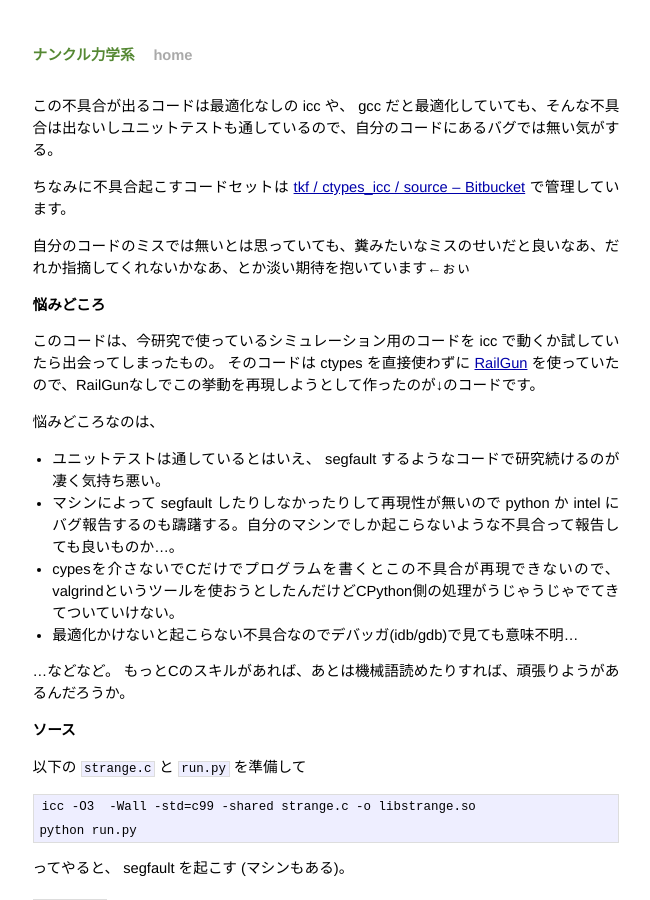
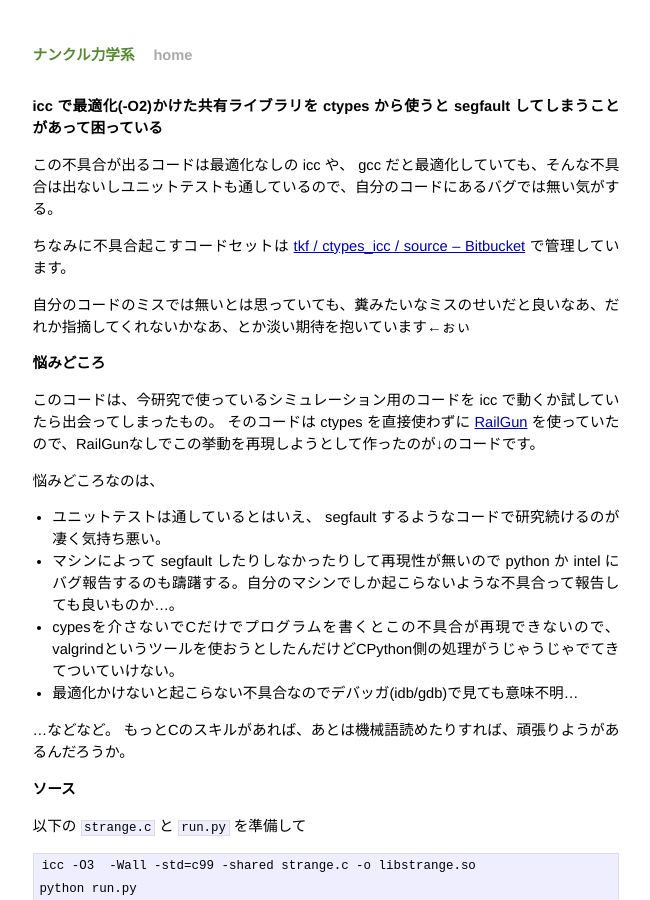
Before and after one commit to arataka/arataka.github.com, a Jekyll site: the page built from _posts/2011/04/2011-04-27-strange-ctypes-icc-segfault.markdown, in a window 1280 px wide and 900 px high. Shown: the whole window, without its empty margins (314-964 px from the left). Built offline with Jekyll 4.4.1, drawn with Linux system fonts in a browser that asks for light colours; a script that is not in the unit is left out; comment, search, counter and statistics services are not loaded.

Commit message:
fixed headings in 2011-04-27-strange-ctypes-icc-segfault.markdown

```diff
--- a/_posts/2011/04/2011-04-27-strange-ctypes-icc-segfault.markdown
+++ b/_posts/2011/04/2011-04-27-strange-ctypes-icc-segfault.markdown
@@ -2,6 +2,8 @@
 layout: post
 title: icc で最適化(-O2)かけた共有ライブラリを ctypes から使うと segfault してしまうことがあって困っている
 ---
+
+# {{ page.title }} #
 
 この不具合が出るコードは最適化なしの icc や、 gcc だと最適化していても、そんな不具合は出ないしユニットテストも通しているので、自分のコードにあるバグでは無い気がする。
 
@@ -11,7 +13,7 @@
 
 自分のコードのミスでは無いとは思っていても、糞みたいなミスのせいだと良いなあ、だれか指摘してくれないかなあ、とか淡い期待を抱いています←ぉぃ
 
-# 悩みどころ #
+## 悩みどころ ##
 
 このコードは、今研究で使っているシミュレーション用のコードを icc で動くか試していたら出会ってしまったもの。
 そのコードは ctypes を直接使わずに
@@ -29,7 +31,7 @@
 もっとCのスキルがあれば、あとは機械語読めたりすれば、頑張りようがあるんだろうか。
 
 
-# ソース #
+## ソース ##
 
 以下の `strange.c` と `run.py` を準備して
 
@@ -38,18 +40,18 @@
 
 ってやると、 segfault を起こす (マシンもある)。
 
-## `strange.c` ##
+### `strange.c` ###
 
 <script src="https://bitbucket.org/tkf/ctypes_icc/src/456006b3ceaa/strange.c?embed=t">
 </script>
 
-## `run.py` ##
+### `run.py` ###
 
 <script src="https://bitbucket.org/tkf/ctypes_icc/src/456006b3ceaa/run.py?embed=t">
 </script>
 
 
-# `icc -O{2,3}` だと segfault #
+## `icc -O{2,3}` だと segfault ##
 
 コンパイラとフラグを網羅的に変えて試すと、 `python run.py` の終了コードは
 
@@ -65,7 +67,7 @@
 という感じなので、どうやら `icc -O{2,3}` のみで segfault が起こるみたい。
 
 
-# マシン毎で違う挙動 #
+## マシン毎で違う挙動 ##
 
 3つのPCでの挙動を調べたらそれぞれ違っていたので、比較のためにスペックと挙動をまとめてみるとこんな感じになった:
 
```
